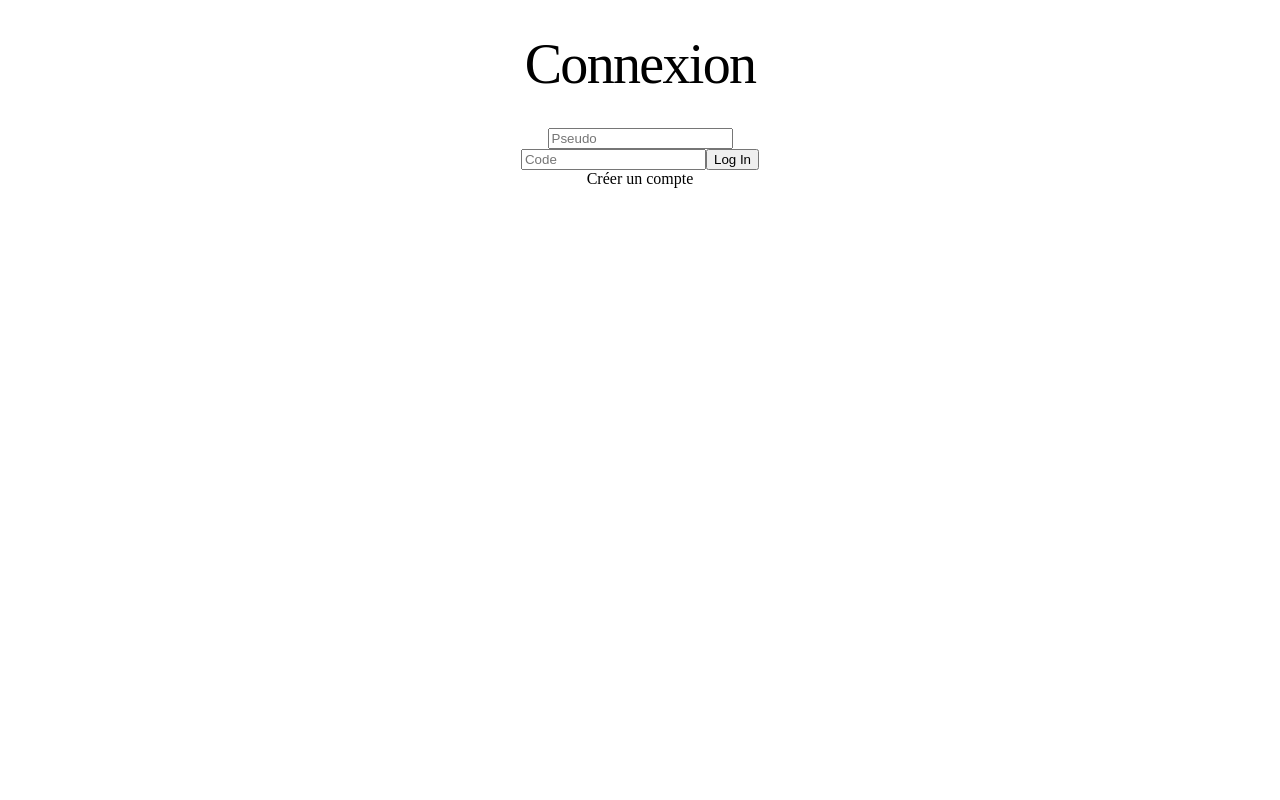
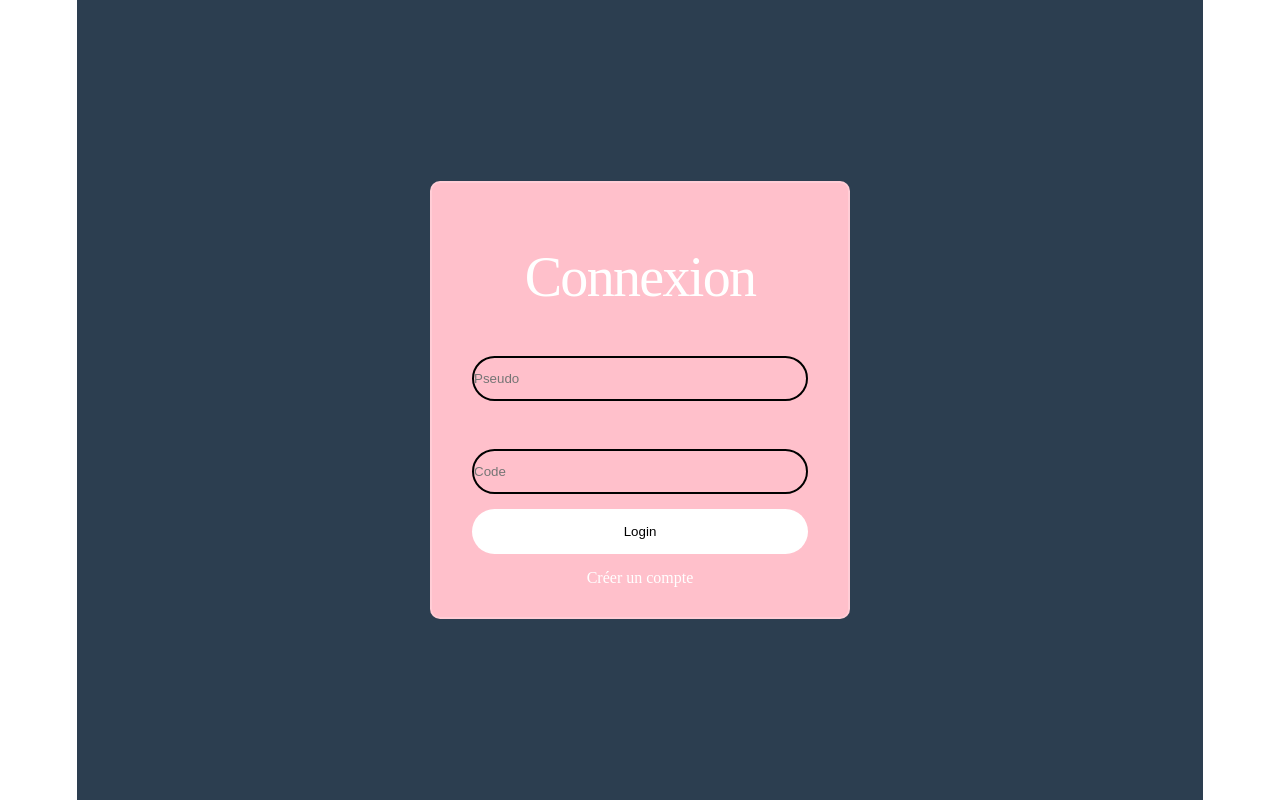
Before and after one commit to Osakah-py/bomberman-frontend, a React app: page / in a window 1280 px wide. Built offline with nearby package versions, Linux system fonts and the light colour scheme; the HTML template or start-up script is replaced by a standard one; what @pixi/react would draw is missing.

Commit message:
debut de css

```diff
--- /dev/null
+++ b/src/login.css
@@ -0,0 +1,47 @@
+* {
+    margin: 0;
+    padding: 0;
+    box-sizing: border-box;
+}
+
+.login-container {
+    display: flex;
+    justify-content: center;
+    align-items: center;
+    min-height: 100vh;
+    background-color: #2c3e50;
+
+}
+
+.login-form {
+    width: 420px;
+    background-color: pink;
+    border: 2px solid rgba(255, 255, 255, .2);
+    color: #fff;
+    border-radius: 10px;
+    padding: 30px 40px;
+    display: flex;
+    flex-direction: column;
+    text-align: center;
+    gap: 15px;
+}
+
+.boutton {
+    width: 100%;
+    height: 45px;
+    background: #fff;
+    border: none;
+    outline: none;
+    border-radius: 40px;
+
+}
+
+.boutton2 {
+    width: 100%;
+    height: 45px;
+    background: pink;
+    border: 2px solid black;
+    outline: none;
+    border-radius: 40px;
+
+}
--- a/src/login.jsx
+++ b/src/login.jsx
@@ -1,5 +1,5 @@
 import { useState } from "react";
-
+import "./login.css";
 
 export default function Login({ setPage }) {
   const [formData, setFormData] = useState({
@@ -24,15 +24,16 @@ export default function Login({ setPage }) {
   };
 
   return (
-    <div>
-      <h1>Connexion</h1>
 
-        <form>
+    <div className="login-container">
+    <form className="login-form">
+            <h1>Connexion</h1>
       <input
         name="pseudo"
         placeholder="Pseudo"
         value={formData.pseudo}
         onChange={handleChange}
+        className="boutton2"
       />
     <br />
       <input
@@ -41,9 +42,10 @@ export default function Login({ setPage }) {
         type="password"
         value={formData.code}
         onChange={handleChange}
+        className="boutton2"
       />
 
-      <button onClick={handleLogin}> Log In </button>
+      <button onClick={handleLogin} className="boutton"> Login </button>
 
       <p onClick={() => setPage("signup")}>
         Créer un compte
@@ -51,5 +53,6 @@ export default function Login({ setPage }) {
       </form>
 
     </div>
+
   );
 }
```
